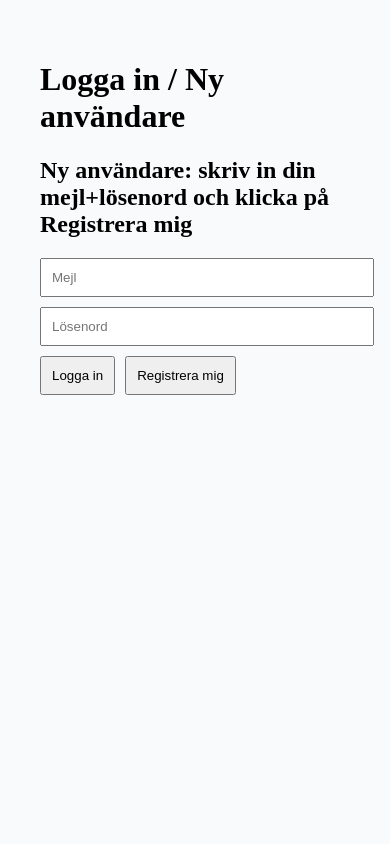
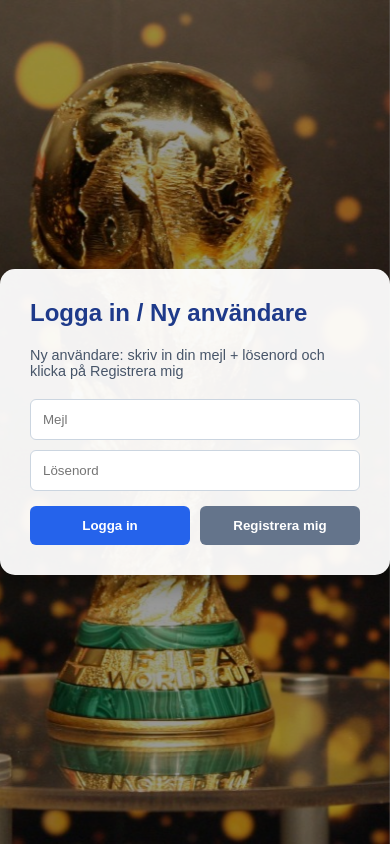
Before and after one commit to JackMack007/VMEMSpelet, a Next.js app: page /login in a window 390 px wide. Built offline with nearby package versions, Linux system fonts and the light colour scheme; no server answers.

Commit message:
Mobil tipstalong och ny påloggningssida

```diff
--- a/src/app/login/page.js
+++ b/src/app/login/page.js
@@ -16,18 +16,93 @@ export default function Login() {
   const handleLogin = async () => {
     const { error } = await supabase.auth.signInWithPassword({ email, password });
     if (error) setMsg(error.message);
-    else window.location.href = "/"; // Sender deg tilbake til hovedsiden
+    else window.location.href = "/"; // Skickar dig till huvudsidan
   };
 
   return (
-    <div style={{ padding: '40px', maxWidth: '400px', margin: '0 auto' }}>
-      <h1>Logga in / Ny användare</h1>
-	  <h2>Ny användare: skriv in din mejl+lösenord och klicka på Registrera mig</h2>
-      <input type="email" placeholder="Mejl" onChange={e => setEmail(e.target.value)} style={{ display: 'block', width: '100%', marginBottom: '10px', padding: '10px' }} />
-      <input type="password" placeholder="Lösenord" onChange={e => setPassword(e.target.value)} style={{ display: 'block', width: '100%', marginBottom: '10px', padding: '10px' }} />
-      <button onClick={handleLogin} style={{ marginRight: '10px', padding: '10px' }}>Logga in</button>
-      <button onClick={handleSignUp} style={{ padding: '10px' }}>Registrera mig</button>
-      <p>{msg}</p>
+    <div style={{
+      // Inställningar för bakgrundsbilden
+      backgroundImage: 'url("/background.jpg")',
+      backgroundSize: 'cover',
+      backgroundPosition: 'center',
+      backgroundAttachment: 'fixed',
+      minHeight: '100vh',
+      width: '100%',
+      display: 'flex',
+      alignItems: 'center',
+      justifyContent: 'center',
+      position: 'relative',
+      fontFamily: 'sans-serif'
+    }}>
+      {/* Mörkt filter ovanpå bilden för att göra texten läsbar */}
+      <div style={{
+        position: 'absolute',
+        top: 0,
+        left: 0,
+        right: 0,
+        bottom: 0,
+        backgroundColor: 'rgba(0, 0, 0, 0.4)', // 40% mörk transparens
+        zIndex: 1
+      }}></div>
+
+      {/* Inloggningsboxen */}
+      <div style={{
+        padding: '30px',
+        maxWidth: '400px',
+        width: '90%',
+        backgroundColor: 'rgba(255, 255, 255, 0.95)', // Nästan helt vit bakgrund
+        borderRadius: '15px',
+        boxShadow: '0 10px 25px rgba(0,0,0,0.3)',
+        zIndex: 2,
+        position: 'relative'
+      }}>
+        <h1 style={{ marginTop: 0, fontSize: '1.5rem', color: '#1e3a8a' }}>Logga in / Ny användare</h1>
+        <h4 style={{ fontWeight: 'normal', color: '#475569', fontSize: '0.9rem', marginBottom: '20px' }}>
+          Ny användare: skriv in din mejl + lösenord och klicka på Registrera mig
+        </h4>
+
+        <input
+          type="email"
+          placeholder="Mejl"
+          onChange={e => setEmail(e.target.value)}
+          style={{ display: 'block', width: '100%', marginBottom: '10px', padding: '12px', borderRadius: '6px', border: '1px solid #cbd5e0', boxSizing: 'border-box' }}
+        />
+        <input
+          type="password"
+          placeholder="Lösenord"
+          onChange={e => setPassword(e.target.value)}
+          style={{ display: 'block', width: '100%', marginBottom: '15px', padding: '12px', borderRadius: '6px', border: '1px solid #cbd5e0', boxSizing: 'border-box' }}
+        />
+
+        <div style={{ display: 'flex', gap: '10px' }}>
+          <button
+            onClick={handleLogin}
+            style={{ flex: 1, padding: '12px', backgroundColor: '#2563eb', color: '#fff', border: 'none', borderRadius: '6px', fontWeight: 'bold', cursor: 'pointer' }}
+          >
+            Logga in
+          </button>
+          <button
+            onClick={handleSignUp}
+            style={{ flex: 1, padding: '12px', backgroundColor: '#64748b', color: '#fff', border: 'none', borderRadius: '6px', fontWeight: 'bold', cursor: 'pointer' }}
+          >
+            Registrera mig
+          </button>
+        </div>
+
+        {msg && (
+          <p style={{
+            marginTop: '20px',
+            padding: '10px',
+            borderRadius: '6px',
+            backgroundColor: '#fef2f2',
+            color: '#dc2626',
+            fontSize: '0.85rem',
+            textAlign: 'center'
+          }}>
+            {msg}
+          </p>
+        )}
+      </div>
     </div>
   );
 }
```
Also changed, not shown: src/app/page.js (+110 -87 lines), public/background.jpg (added), public/background2.jpg (renamed from frontpage.jpg).
